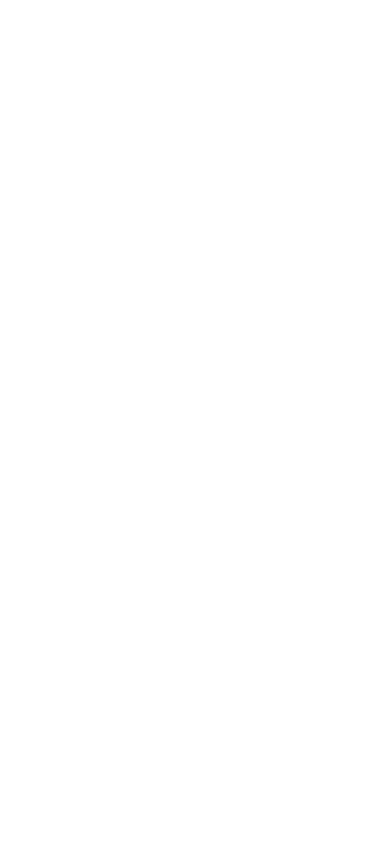
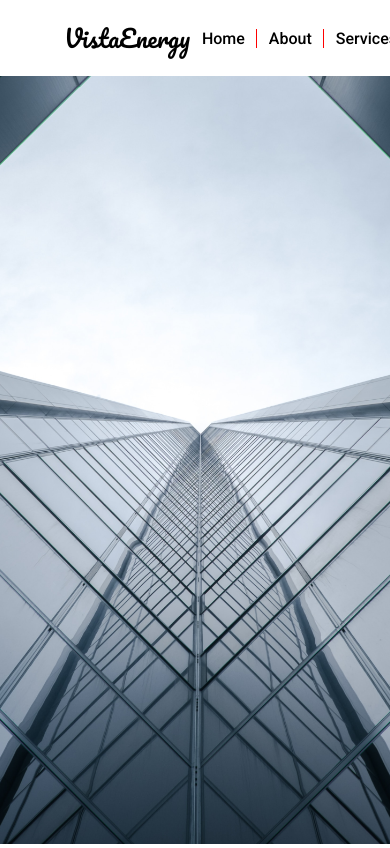
Before and after one commit to sinasalimirad/VistaEnergy, a plain HTML site: page index.html in a window 390 px wide. Drawn offline with nearby package versions, Linux system fonts and the light colour scheme.

Commit message:
header & navbar
header & navbar HTML and CSS code is finished (not responsive )

```diff
--- a/asset/css/style.css
+++ b/asset/css/style.css
@@ -2,12 +2,11 @@
 @import url(animation.css);
 
 /* ------ Google font ------ */
-@import url('https://fonts.googleapis.com/css2?family=Pacifico&family=Roboto:wght@300;400;700&display=swap');
+@import url('https://fonts.googleapis.com/css2?family=Pacifico&family=Roboto:wght@300;400;500;700&display=swap');
 
 /* ------ Variable ------ */
 :root {
     /* --- FontStyle --- */
-    --BodyStyle: normal 300 'Roboto', sans-serif;
     --LogoStyle: normal 400 1.5rem/1.5rem 'Pacifico', cursive;
 
     /* --- Color --- */
@@ -25,13 +24,20 @@
 html { scroll-behavior: smooth; }
 
 body {
-    font: var(--BodyStyle);
     overflow-x: hidden;
+    font-family: 'Roboto', sans-serif;
 }
 
 li { list-style: none; }
 
 a { text-decoration: none; }
+
+img {
+    width: 100%;
+    height: 100%;
+    object-fit: cover;
+    object-position: center center;
+}
 
 /* ------ Preloader ------ */
 .preloader {
@@ -48,3 +54,81 @@ a { text-decoration: none; }
 }
 
 .preloader.loaded { display: none; }
+
+/* ------ Navbar ------ */
+nav {
+    padding: 1.5rem 4rem;
+    position: fixed;
+    top: 0;
+    left: 0;
+    right: 0;
+    width: 100%;
+    background-color: var(--Color1);
+    display: flex;
+    align-items: center;
+    justify-content: space-between;
+}
+
+nav .logo {
+    font: var(--LogoStyle);
+    color: var(--Color2);
+}
+
+nav .nav-items {
+    display: flex;
+    align-items: center;
+    justify-content: space-between;
+    gap: 1.5rem;
+}
+
+.nav-items .nav-links {
+    font-size: 16px;
+    text-transform: capitalize;
+    display: flex;
+    align-items: center;
+}
+
+.nav-links a {
+    position: relative;
+    font-weight: 500;
+    color: var(--Color2);
+    padding: 0 0.75rem;
+}
+
+.nav-links a,
+.nav-icons i { transition: color 0.2s ease; }
+
+.nav-links a:hover,
+.nav-icons i:hover { color: red; }
+
+.nav-links a:not(:last-child)::before {
+    position: absolute;
+    top: 0;
+    right: 0;
+    content: '';
+    width: 1px;
+    height: 100%;
+    background-color: red;
+}
+
+.nav-items .nav-icons {
+    font-size: 24px;
+    display: flex;
+    align-items: center;
+    gap: 1rem;
+}
+
+.nav-icons a { transform: translateY(1px); }
+
+.nav-icons i {
+    color: var(--Color2);
+    cursor: pointer;
+}
+
+.nav-icons .bx-menu-alt-right { display: none; }
+
+/* ------ Header ------ */
+header {
+    width: 100%;
+    height: 100vh;
+}
--- a/index.html
+++ b/index.html
@@ -22,7 +22,35 @@
         <i class="bx bx-loader-circle"></i>
     </div>
 
+    <!--------------- [ Navbar ] --------------->
+    <nav>
+        <a href="index.html" class="logo">VistaEnergy</a>
+        <ul class="nav-items">
+            <li class="nav-links">
+                <a href="#header">home</a>
+                <a href="#about">about</a>
+                <a href="#services">services</a>
+                <a href="#pricing">pricing</a>
+                <a href="#contact">contact</a>
+            </li>
+            <li class="nav-icons">
+                <a href="">
+                    <i class="bx bx-user"></i>
+                </a>
+                <i class="bx bx-menu-alt-right"></i>
+            </li>
+        </ul>
+    </nav>
 
+    <!--------------- [ Header ] --------------->
+    <header id="header">
+        <img src="asset/image/building.jpg" loading="eager">
+    </header>
+
+    <section id="about"></section>
+    <section id="services"></section>
+    <section id="pricing"></section>
+    <section id="contact"></section>
 
     <!--------------- [ Swiper ] --------------->
     <script src="https://cdn.jsdelivr.net/npm/swiper@11/swiper-bundle.min.js"></script>
```
Also changed, not shown: asset/image/building.jpg (added).
